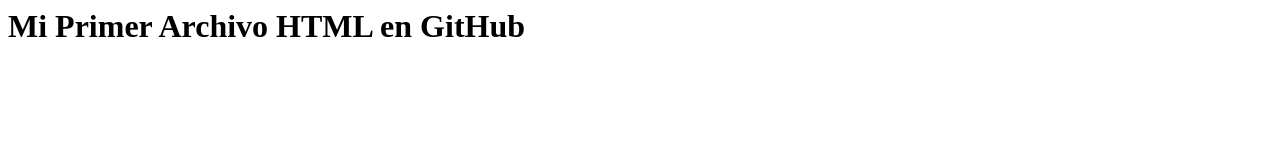
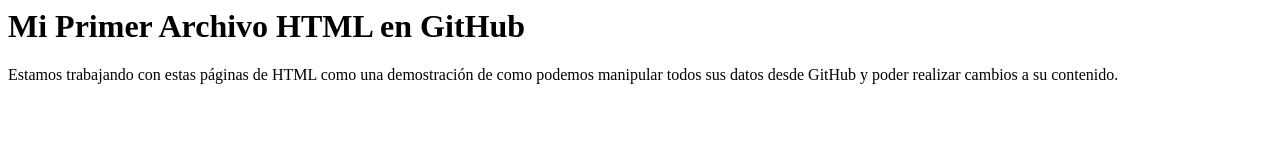
Before and after one commit to ProfesorAlonzo/miPrimerRepositorio, a plain HTML site: page index.html in a window 1280 px wide. Drawn offline with Linux system fonts and the light colour scheme.

Commit message:
index.html

```diff
--- a/index.html
+++ b/index.html
@@ -4,5 +4,6 @@
 	</head>
 	<body>
 		<h1>Mi Primer Archivo HTML en GitHub</h1>
+		<p>Estamos trabajando con estas páginas de HTML como una demostración de como podemos manipular todos sus datos desde GitHub y poder realizar cambios a su contenido.</p>
 	</body>
 </html>
```
